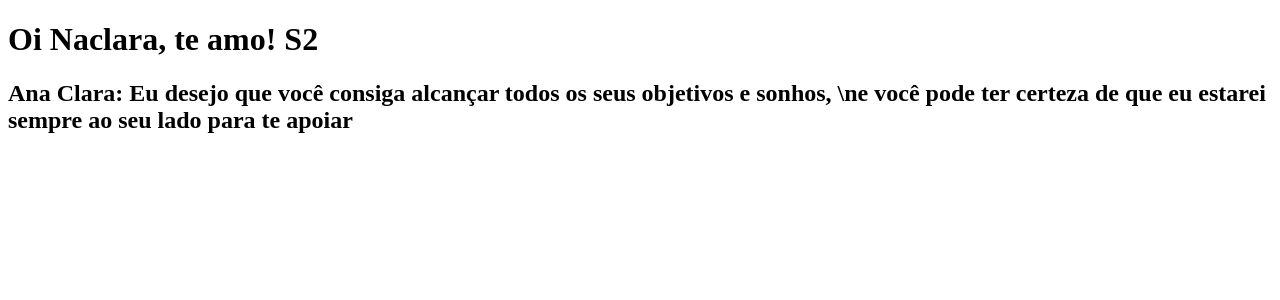
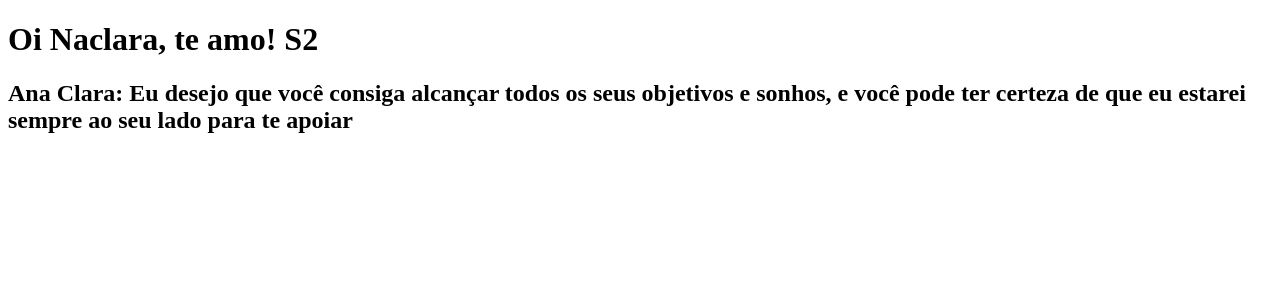
Before and after one commit to thomsilvatec/teste, a Next.js app: page / in a window 1280 px wide. Shown: the top 300 px of the page. Built offline with nearby package versions, Linux system fonts and the light colour scheme.

Commit message:
erro build vercel corrigido/adiciona frase de ana clara

```diff
--- a/pages/index.js
+++ b/pages/index.js
@@ -1,6 +1,7 @@
 function Home() {
     return <><h1>Oi Naclara, te amo! S2</h1>
-    <h2>Ana Clara: Eu desejo que você consiga alcançar todos os seus objetivos e sonhos, \ne você pode ter certeza de que eu estarei sempre ao seu lado para te apoiar</h2></>
+    <h2>Ana Clara: Eu desejo que você consiga alcançar todos os seus objetivos e sonhos,
+        e você pode ter certeza de que eu estarei sempre ao seu lado para te apoiar</h2></>
     }
 
 
```
